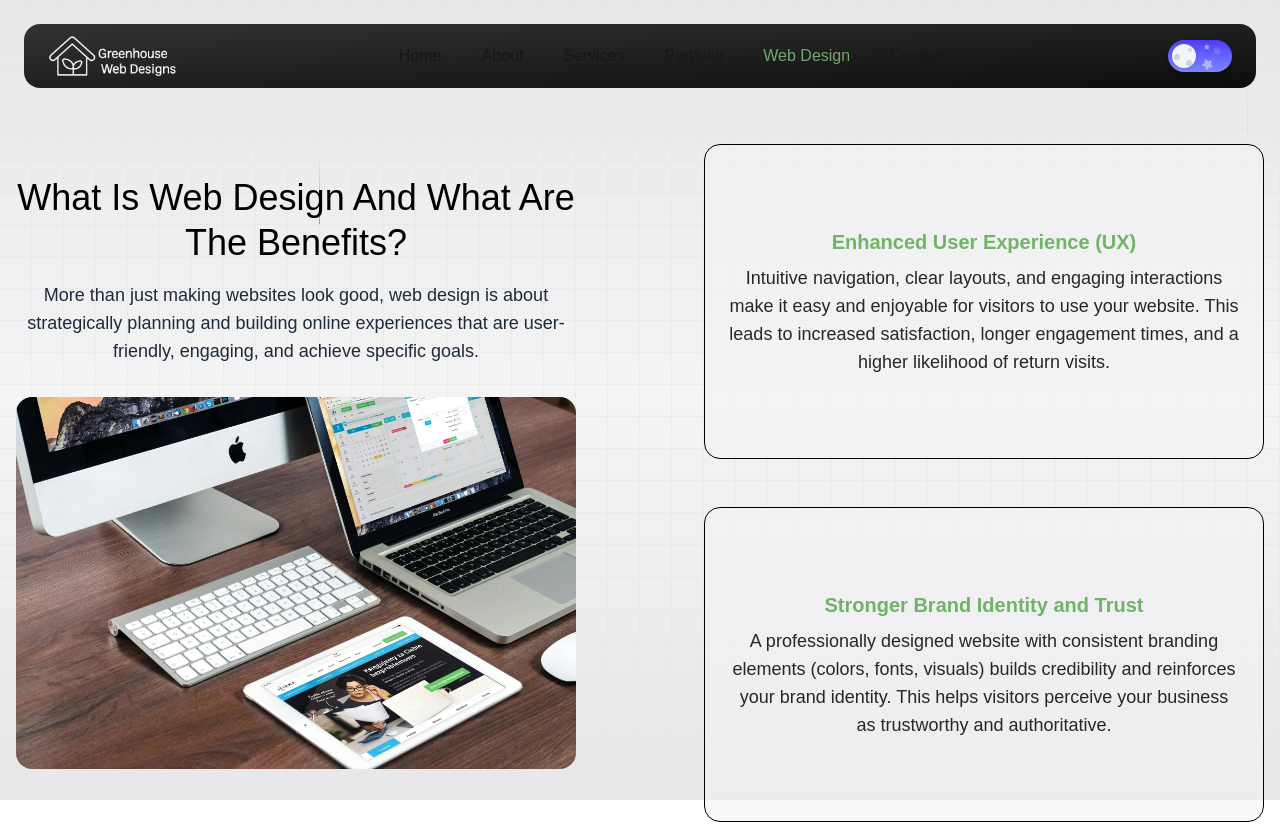
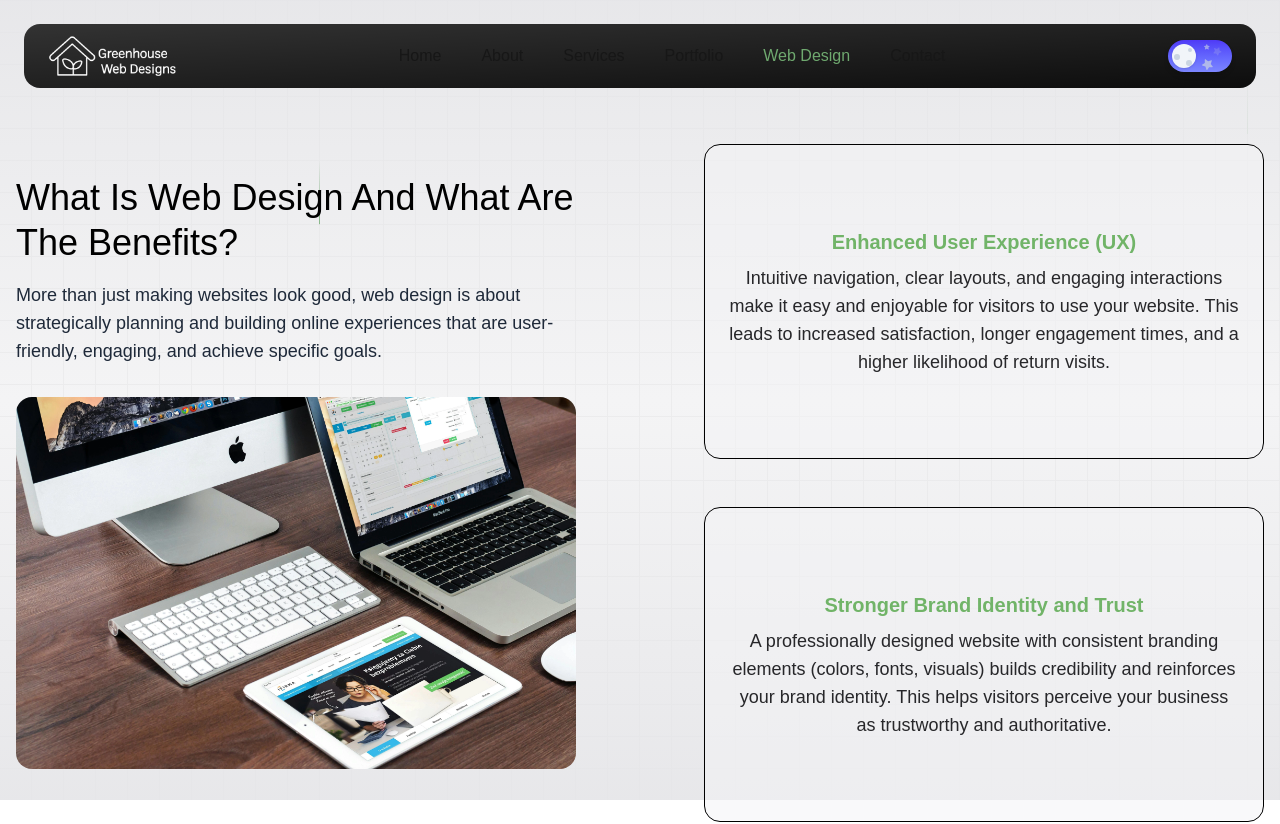
Before and after one commit to jacobadam/greenhousewebdesigns, a Next.js app: page /webdesign in a window 1280 px wide. Shown: the top 824 px of the page. Built offline with nearby package versions, Linux system fonts and the light colour scheme.

Commit message:
remove text-center

```diff
--- a/src/app/layout.jsx
+++ b/src/app/layout.jsx
@@ -24,7 +24,7 @@ export default function RootLayout({ children }) {
   return (
     <html lang="en" suppressHydrationWarning>
       <body
-        className={`${geistSans.variable} ${geistMono.variable} antialiased flex flex-col min-h-screen text-center`}
+        className={`${geistSans.variable} ${geistMono.variable} antialiased flex flex-col min-h-screen`}
       >
         <ThemeProvider
           attribute="class"
```
